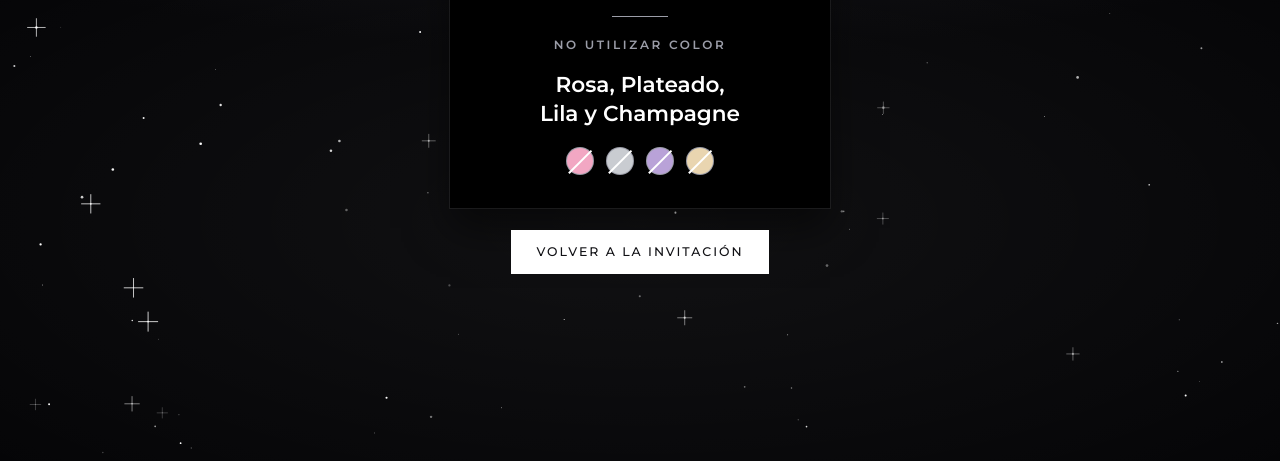
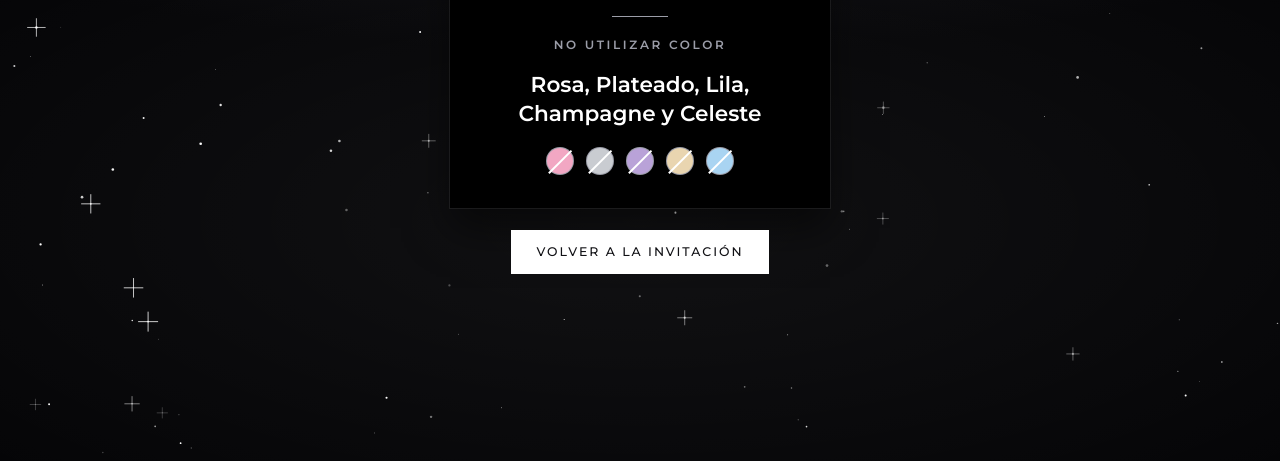
Before and after one commit to paalanis/tarjetaMore, a website: page docs/restricciones/index.html in a window 1280 px wide. Shown: the part 339-800 px from the top of the page. Drawn offline with Linux system fonts and the light colour scheme.

Commit message:
feat: add celeste to the dress code colors to avoid

```diff
--- a/docs/restricciones/index.html
+++ b/docs/restricciones/index.html
@@ -223,6 +223,7 @@
       <li style="--swatch: #c9ccd1"></li>
       <li style="--swatch: #b9a2d8"></li>
       <li style="--swatch: #e9d5b0"></li>
+      <li style="--swatch: #a9d4f2"></li>
     </ul>
   </section>
 
@@ -235,7 +236,7 @@
     // placeholders so they are easy to spot before the link is shared.
     var CONFIG = {
       invitationUrl: "https://more-0512.my.canva.site/morena-xv",
-      avoidColors: "Rosa, Plateado, Lila y Champagne"
+      avoidColors: "Rosa, Plateado, Lila, Champagne y Celeste"
     };
 
     var reduceMotion = window.matchMedia("(prefers-reduced-motion: reduce)").matches;
```
Also changed, not shown: odd/tasks/canva-invitation-links.md (+1 -1 lines), prototype/restrictions.html (+2 -1 lines).
